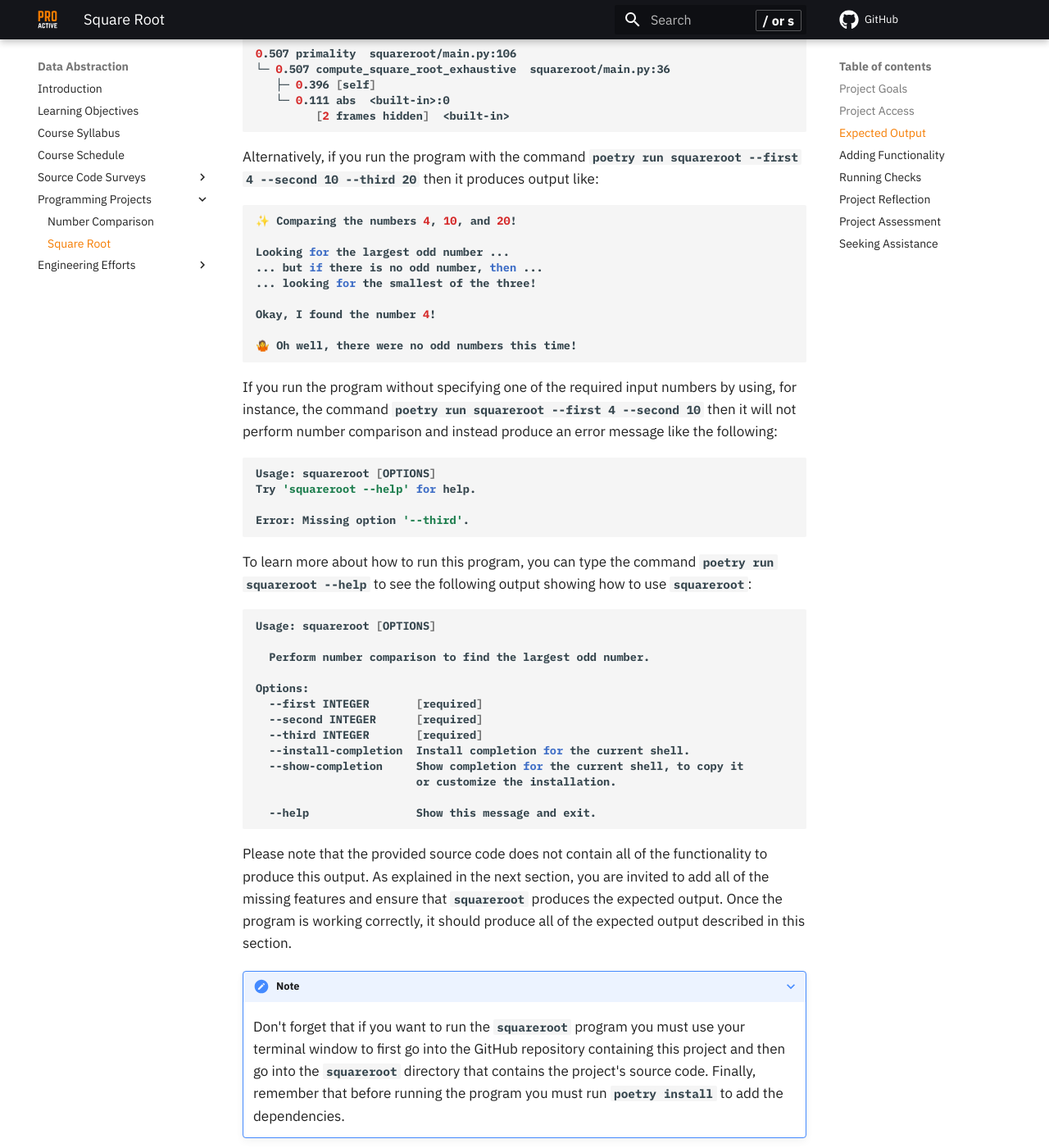
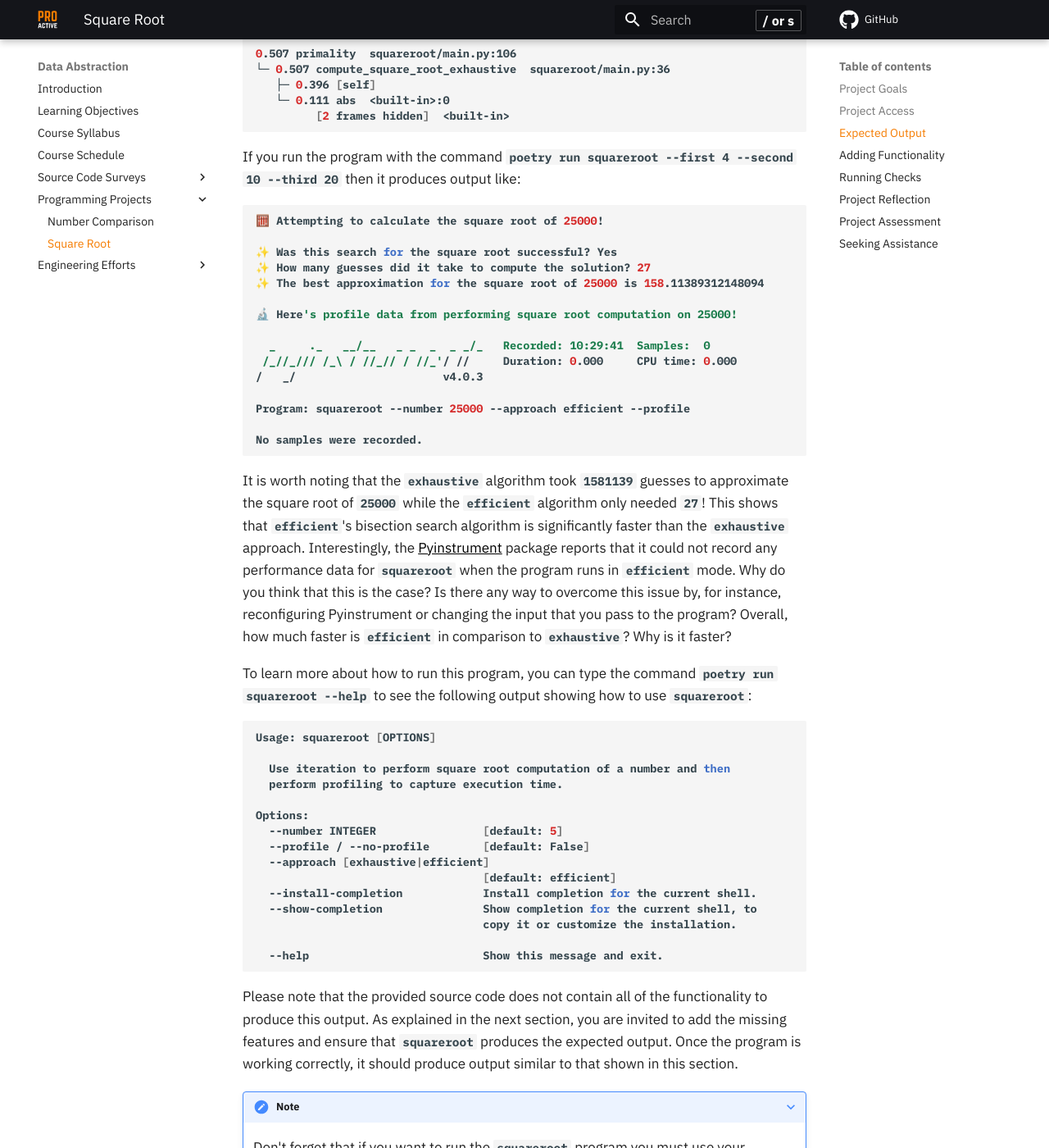
Before and after one commit to ProactiveProgrammers/www.proactiveprogrammers.com, an MkDocs documentation site: the page built from docs/data-abstraction/programming-projects/square-root.md, in a window 1280 px wide and 1400 px high, scrolled down 1355 px. Shown: the whole window at 82% size. Built offline with MkDocs 1.6.1 and Material for MkDocs 9.7.7, drawn with Linux system fonts in a browser that asks for light colours; comment, search, counter and statistics services are not loaded; some of the changed text lies outside the part shown.

Commit message:
feat: Add the correct help menu and output conclusion in square-root.

````diff
--- a/docs/data-abstraction/programming-projects/square-root.md
+++ b/docs/data-abstraction/programming-projects/square-root.md
@@ -38,8 +38,8 @@ value. If you run the program correctly, it will accept as input the single
 number numbers and return the largest odd number as long as at least one of the
 numbers is odd. In the situation in which none of the numbers are odd, it will
 return the smallest number. If you run the program with the command `poetry run
-squareroot --number 25000 --approach exhaustive --profile` it produces this
-output:
+squareroot --number 25000 --approach exhaustive --profile` it produces the
+following output:
 
 ```shell
 🧮 Attempting to calculate the square root of 25000!
@@ -63,32 +63,37 @@ Program: squareroot --number 25000 --approach exhaustive --profile
          [2 frames hidden]  <built-in>
 ```
 
-Alternatively, if you run the program with the command `poetry run squareroot
+If you run the program with the command `poetry run squareroot
 --first 4 --second 10 --third 20` then it produces output like:
 
 ```shell
-✨ Comparing the numbers 4, 10, and 20!
+🧮 Attempting to calculate the square root of 25000!
 
-Looking for the largest odd number ...
-... but if there is no odd number, then ...
-... looking for the smallest of the three!
+✨ Was this search for the square root successful? Yes
+✨ How many guesses did it take to compute the solution? 27
+✨ The best approximation for the square root of 25000 is 158.11389312148094
 
-Okay, I found the number 4!
+🔬 Here's profile data from performing square root computation on 25000!
 
-🤷 Oh well, there were no odd numbers this time!
+  _     ._   __/__   _ _  _  _ _/_   Recorded: 10:29:41  Samples:  0
+ /_//_/// /_\ / //_// / //_'/ //     Duration: 0.000     CPU time: 0.000
+/   _/                      v4.0.3
+
+Program: squareroot --number 25000 --approach efficient --profile
+
+No samples were recorded.
 ```
 
-If you run the program without specifying one of the required input numbers by
-using, for instance, the command `poetry run squareroot --first 4 --second 10` then
-it will not perform number comparison and instead produce an error message like
-the following:
-
-```shell
-Usage: squareroot [OPTIONS]
-Try 'squareroot --help' for help.
-
-Error: Missing option '--third'.
-```
+It is worth noting that the `exhaustive` algorithm took `1581139` guesses to
+approximate the square root of `25000` while the `efficient` algorithm only
+needed `27`! This shows that `efficient`'s bisection search algorithm is
+significantly faster than the `exhaustive` approach. Interestingly, the
+[Pyinstrument](https://github.com/joerick/pyinstrument) package reports that it
+could not record any performance data for `squareroot` when the program runs in
+`efficient` mode. Why do you think that this is the case? Is there any way to
+overcome this issue by, for instance, reconfiguring Pyinstrument or changing the
+input that you pass to the program? Overall, how much faster is `efficient` in
+comparison to `exhaustive`? Why is it faster?
 
 To learn more about how to run this program, you can type the command `poetry
 run squareroot --help` to see the following output showing how to use `squareroot`:
@@ -96,24 +101,26 @@ run squareroot --help` to see the following output showing how to use `squareroo
 ```shell
 Usage: squareroot [OPTIONS]
 
-  Perform number comparison to find the largest odd number.
+  Use iteration to perform square root computation of a number and then
+  perform profiling to capture execution time.
 
 Options:
-  --first INTEGER       [required]
-  --second INTEGER      [required]
-  --third INTEGER       [required]
-  --install-completion  Install completion for the current shell.
-  --show-completion     Show completion for the current shell, to copy it
-                        or customize the installation.
+  --number INTEGER                [default: 5]
+  --profile / --no-profile        [default: False]
+  --approach [exhaustive|efficient]
+                                  [default: efficient]
+  --install-completion            Install completion for the current shell.
+  --show-completion               Show completion for the current shell, to
+                                  copy it or customize the installation.
 
-  --help                Show this message and exit.
+  --help                          Show this message and exit.
 ```
 
 Please note that the provided source code does not contain all of the
 functionality to produce this output. As explained in the next section, you are
-invited to add all of the missing features and ensure that `squareroot` produces
-the expected output. Once the program is working correctly, it should produce
-all of the expected output described in this section.
+invited to add the missing features and ensure that `squareroot` produces the
+expected output. Once the program is working correctly, it should produce output
+similar to that shown in this section.
 
 ???+ note
 
````
